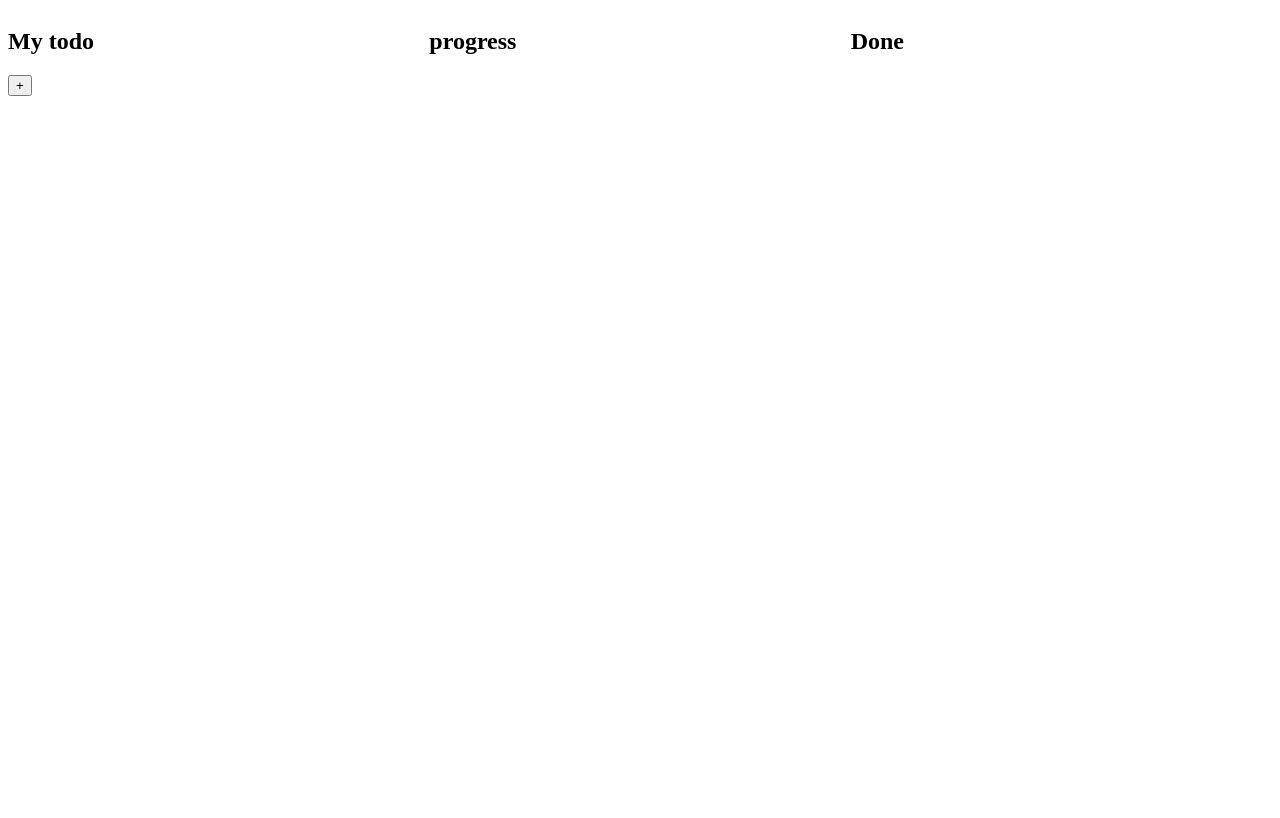
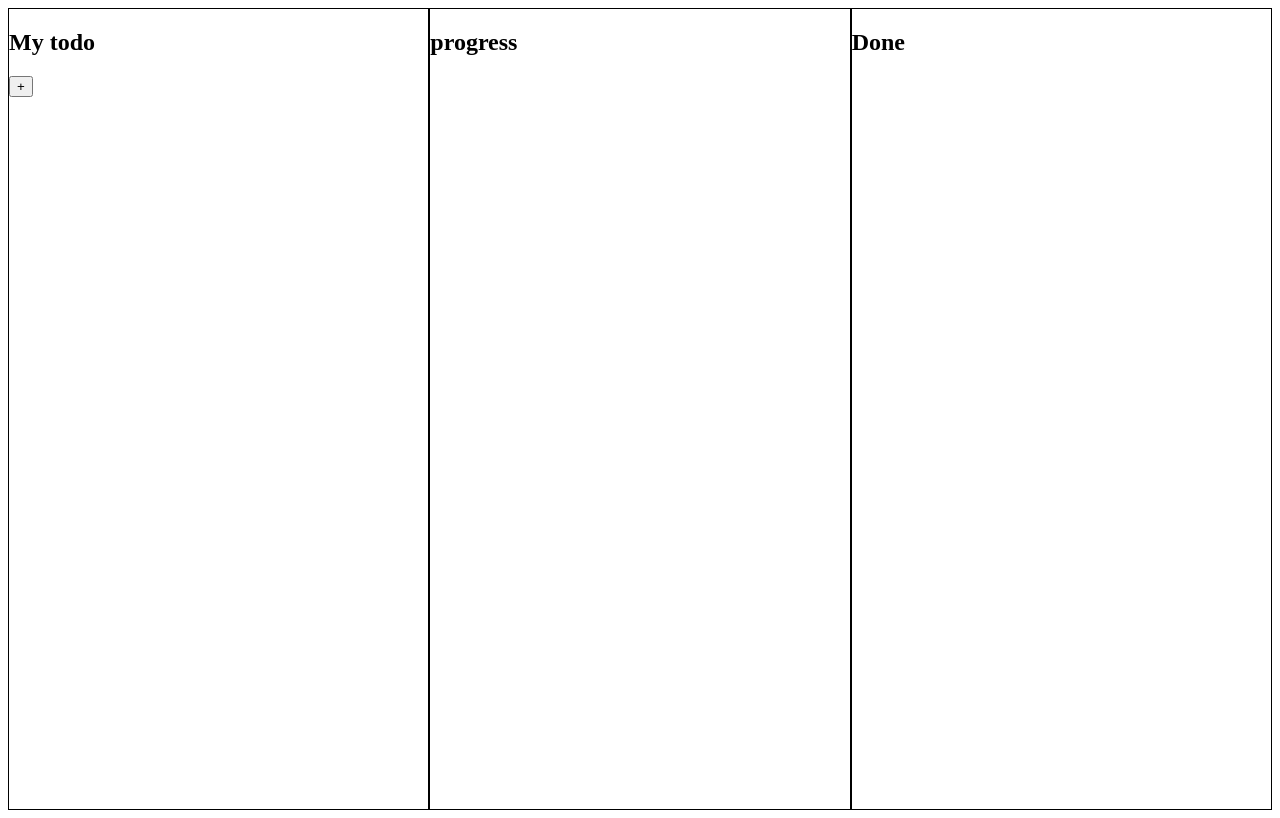
Before and after one commit to Ram-Ram007/Drello_app-main, a React (Vite) app in the folder app/: page / in a window 1280 px wide. Built offline with nearby package versions, Linux system fonts and the light colour scheme.

Commit message:
added style

```diff
--- a/app/src/App.css
+++ b/app/src/App.css
@@ -12,3 +12,7 @@ blockquote {
   grid-template-columns: 1fr 1fr 1fr;
 
 }
+.container,.progess ,.done{
+  border: 1px solid black;
+  height: 100vh;
+}
--- a/app/src/App.jsx
+++ b/app/src/App.jsx
@@ -45,8 +45,8 @@ function App() {
         <h2>My todo</h2>
         <Card addTodo={(blockquotes) => handleAdd(blockquotes)} todos={todos} />
       </div>
-      <div><h2>progress</h2></div>
-      <div><h2>Done</h2></div>
+      <div className="progess"><h2>progress</h2></div>
+      <div className="done"><h2>Done</h2></div>
     </div>
   );
 }
```
